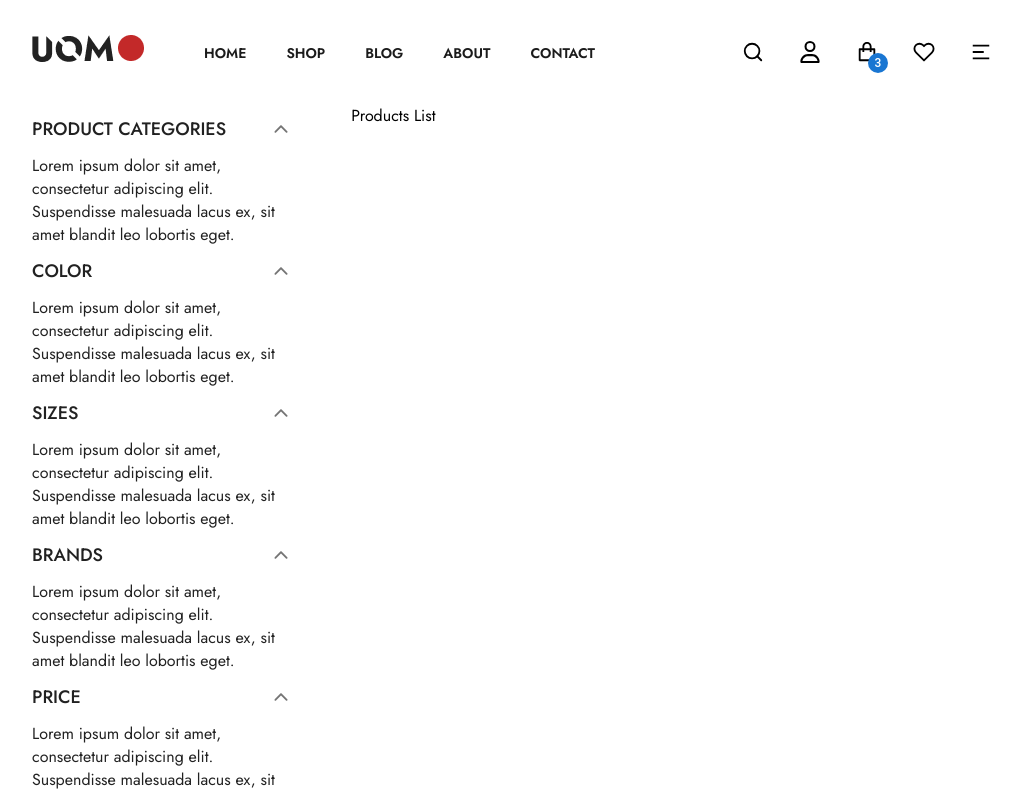
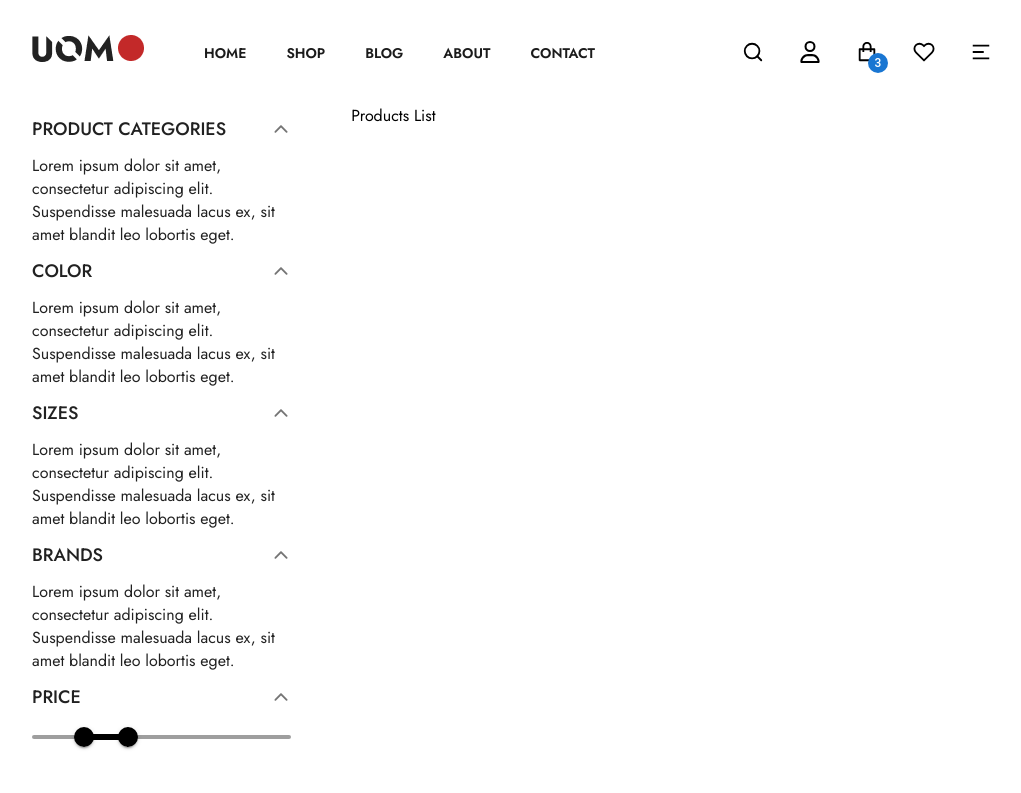
Before and after one commit to TopSecretStar/ecommerce-website, a React (Create React App) app: page /shop in a window 1280 px wide. Shown: the top 793 px of the page, without its empty margins (128-1149 px from the left). Built offline with nearby package versions, Linux system fonts and the light colour scheme.

Commit message:
"Add price range slider to Filter component"

```diff
--- a/src/Components/Shop/Filters/Filter.jsx
+++ b/src/Components/Shop/Filters/Filter.jsx
@@ -1,12 +1,23 @@
-import React from "react";
+import React, { useState } from "react";
 import "./Filter.css";
 
 import Accordion from "@mui/material/Accordion";
 import AccordionSummary from "@mui/material/AccordionSummary";
 import AccordionDetails from "@mui/material/AccordionDetails";
 import { IoIosArrowDown } from "react-icons/io";
+import Slider from "@mui/material/Slider";
 
 const Filter = () => {
+  function valuetext(value) {
+    return `$${value}`;
+  }
+
+  const [value, setValue] = useState([20, 37]);
+
+  const handleChange = (event, newValue) => {
+    setValue(newValue);
+  };
+
   return (
     <div>
       <div className="filterSection">
@@ -89,9 +100,16 @@ const Filter = () => {
               <h5 className="filterHeading">Price</h5>
             </AccordionSummary>
             <AccordionDetails sx={{ padding: 0 }}>
-              Lorem ipsum dolor sit amet, consectetur adipiscing elit.
-              Suspendisse malesuada lacus ex, sit amet blandit leo lobortis
-              eget.
+              <Slider
+                getAriaLabel={() => "Temperature range"}
+                value={value}
+                onChange={handleChange}
+                valueLabelDisplay="auto"
+                getAriaValueText={valuetext}
+                sx={{
+                  color: "black",
+                }}
+              />
             </AccordionDetails>
           </Accordion>
         </div>
```
